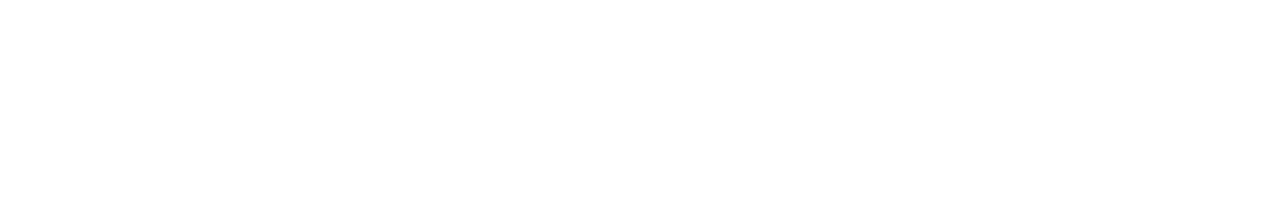
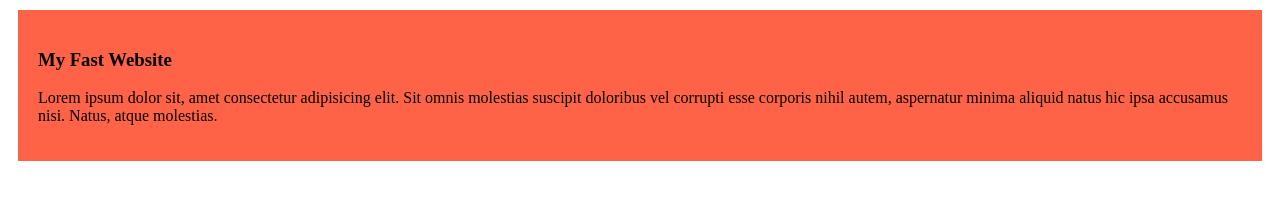
Before and after one commit to ahadmondolbp/my-first-GitHub-repo-, a plain HTML site: page index.html in a window 1280 px wide. Drawn offline with Linux system fonts and the light colour scheme.

Commit message:
added the first blog

```diff
--- a/index.html
+++ b/index.html
@@ -5,10 +5,17 @@
   <meta charset="UTF-8">
   <meta name="viewport" content="width=device-width, initial-scale=1.0">
   <title>My First Ever Github Repo </title>
+  <link rel="stylesheet" href="styles/blog.css">
 </head>
 
 <body>
-
+  <div>
+    <h3>My Fast Website</h3>
+    <p>
+      Lorem ipsum dolor sit, amet consectetur adipisicing elit. Sit omnis molestias suscipit doloribus vel corrupti esse
+      corporis nihil autem, aspernatur minima aliquid natus hic ipsa accusamus nisi. Natus, atque molestias.
+    </p>
+  </div>
 </body>
 
 </html>
--- /dev/null
+++ b/styles/blog.css
@@ -0,0 +1,5 @@
+div{
+  background-color: tomato;
+  margin: 10px;
+  padding: 20px;
+}
```
